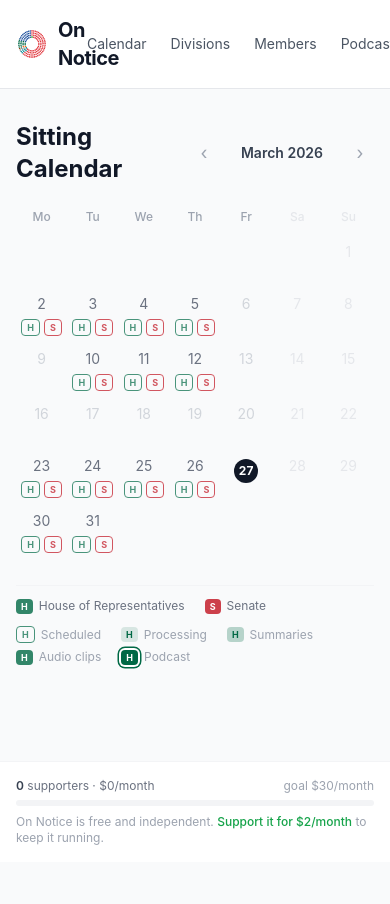
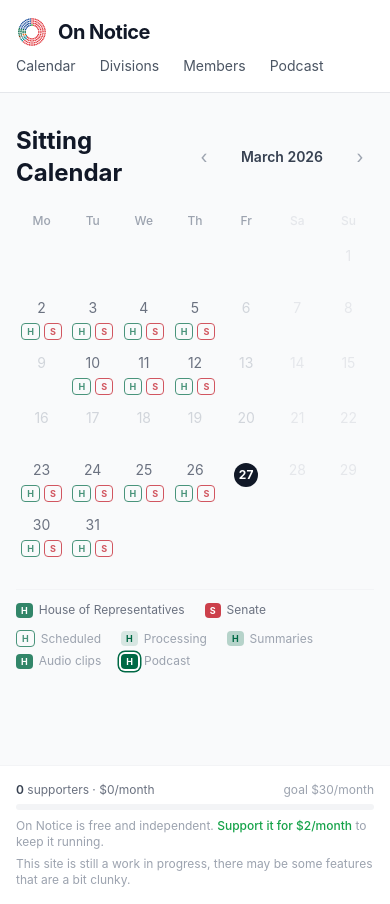
Before and after one commit to XWBarton/on-notice, a Next.js app in the folder apps/web/: page /calendar in a window 390 px wide. Before the commit the page ends 862 px from the top, so only its background shows below. Built offline with nearby package versions, Linux system fonts and the light colour scheme; no server answers; the database is empty.

Commit message:
Improve mobile layout and add work-in-progress disclaimer
- Stack header nav vertically on mobile to prevent overflow
- Add disclaimer to footer noting the site is a work in progress

```diff
--- a/apps/web/app/layout.tsx
+++ b/apps/web/app/layout.tsx
@@ -25,7 +25,7 @@ export default function RootLayout({
       <body>
         <BrainrotProvider>
           <header className="border-b border-gray-200 bg-white">
-            <div className="mx-auto max-w-3xl px-4 py-4 flex items-center justify-between">
+            <div className="mx-auto max-w-3xl px-4 py-4 flex flex-col sm:flex-row items-start sm:items-center justify-between gap-2 sm:gap-0">
               <a href="/" className="flex items-center gap-2.5">
                 <Image src="/icon.svg" alt="On Notice" width={32} height={32} />
                 <span className="text-xl font-bold tracking-tight">On Notice</span>
--- a/apps/web/components/SupporterBar.tsx
+++ b/apps/web/components/SupporterBar.tsx
@@ -65,6 +65,9 @@ export function SupporterBar({ totalMonthly, supporterCount }: SupporterBarProps
           </a>{" "}
           to keep it running.
         </p>
+        <p className="mt-1.5 text-xs text-gray-400">
+          This site is still a work in progress, there may be some features that are a bit clunky.
+        </p>
       </div>
     </div>
   );
```
